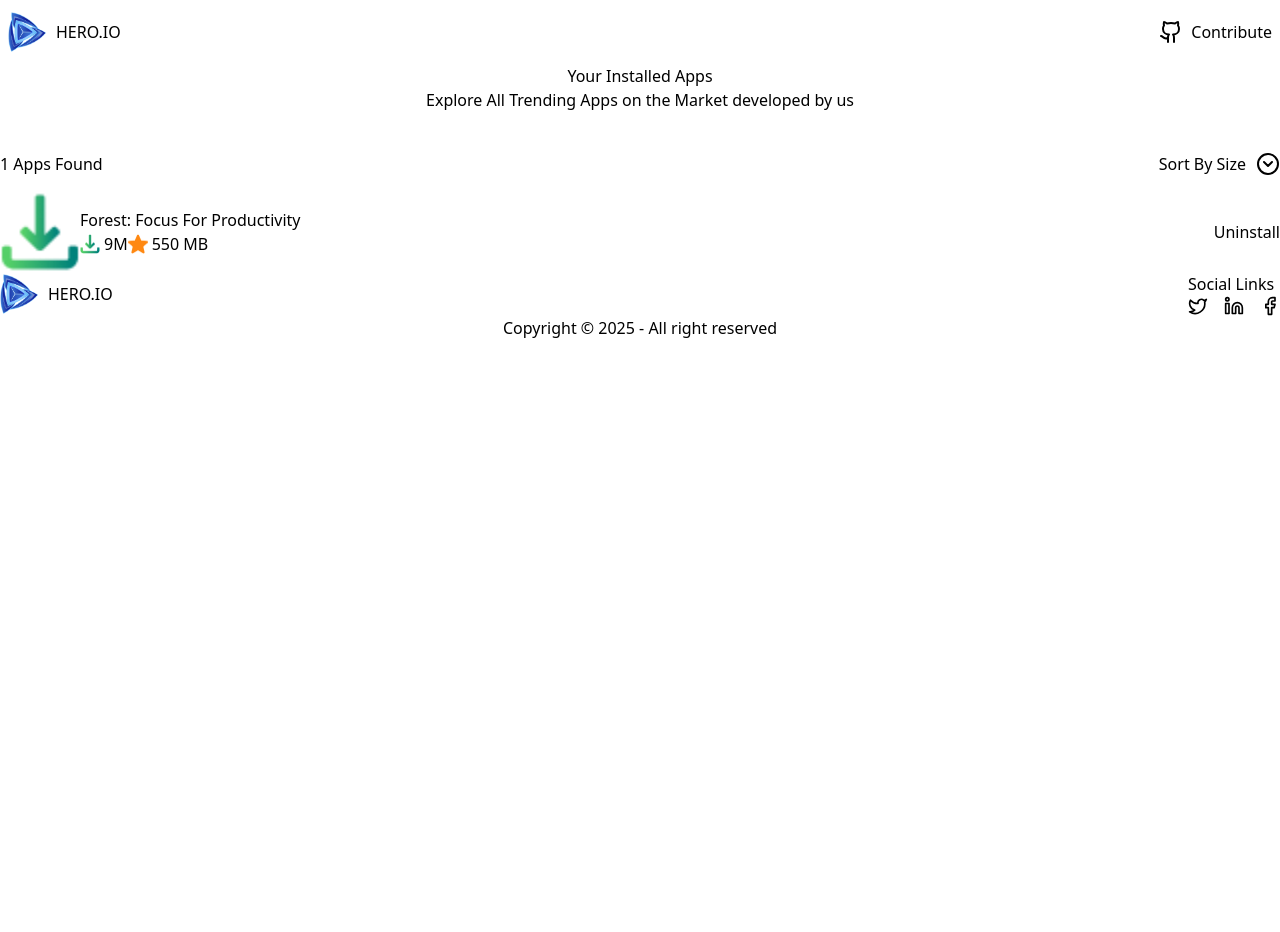
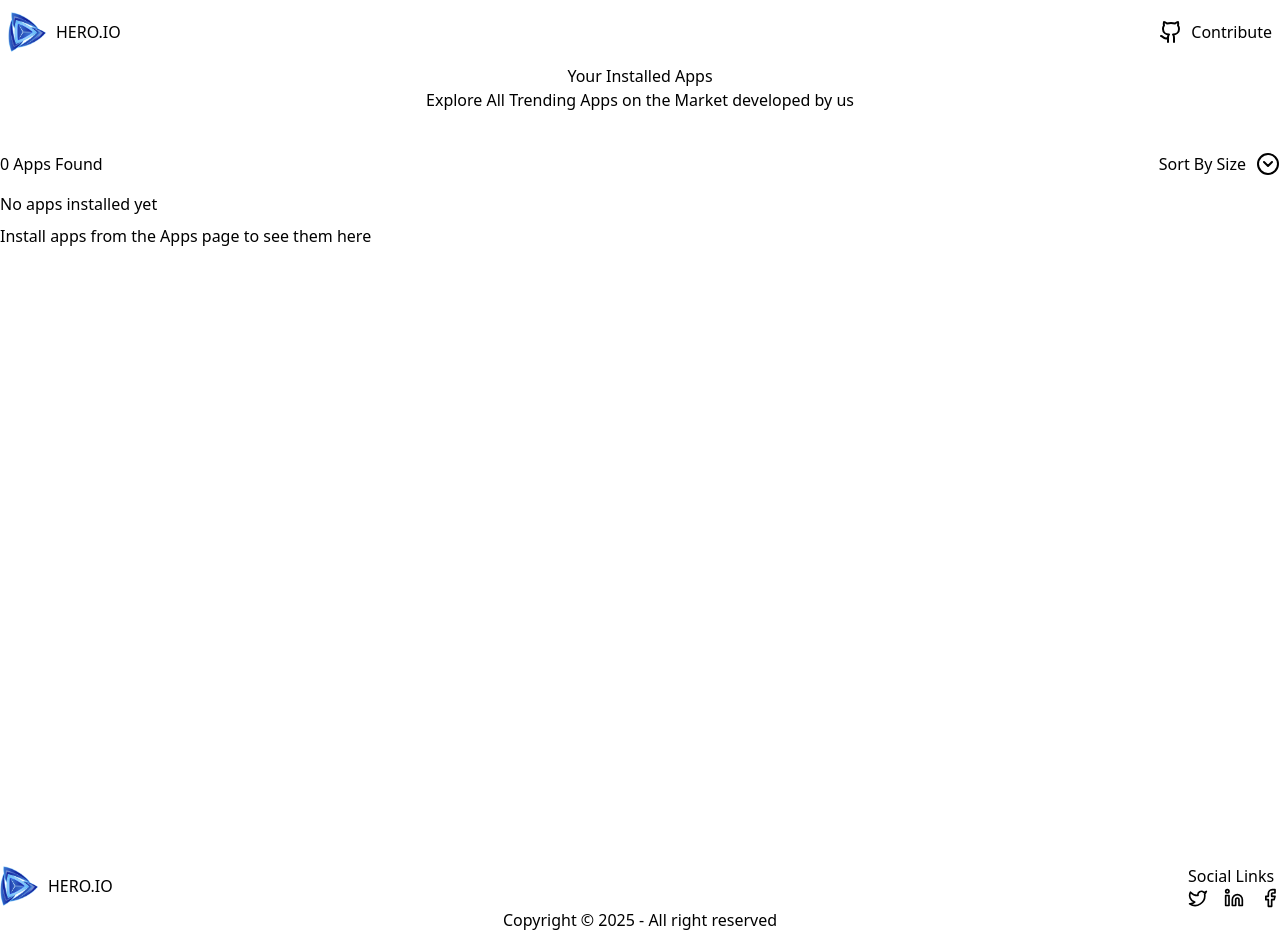
Before and after one commit to mezbahDev/Hero.IO, a React (Vite) app: page /installation in a window 1280 px wide. Before the commit the page ends 800 px from the top, so only its background shows below. Built offline with nearby package versions, Linux system fonts and the light colour scheme.

Commit message:
added div by install button in installation

```diff
--- a/package.json
+++ b/package.json
@@ -16,6 +16,7 @@
     "react-dom": "^19.1.1",
     "react-router": "^7.9.3",
     "react-router-dom": "^7.9.3",
+    "react-toastify": "^11.0.5",
     "recharts": "^3.2.1",
     "tailwindcss": "^4.1.14"
   },
--- a/src/pages/AppDetail.jsx
+++ b/src/pages/AppDetail.jsx
@@ -9,6 +9,8 @@ import {
   Tooltip,
   ResponsiveContainer,
 } from "recharts";
+import { ToastContainer, toast } from "react-toastify";
+import "react-toastify/dist/ReactToastify.css";
 import download from "../assets/icon-downloads.png";
 import rating from "../assets/icon-ratings.png";
 import review from "../assets/review.png";
@@ -24,12 +26,45 @@ const AppDetail = () => {
       .then((data) => {
         const selectedApp = data.find((item) => item.id === Number(id));
         setApp(selectedApp);
+
+        // Check if app is already installed
+        const installedApps =
+          JSON.parse(localStorage.getItem("installedApps")) || [];
+        const isAppInstalled = installedApps.some(
+          (installedApp) => installedApp.id === selectedApp.id
+        );
+        setIsInstalled(isAppInstalled);
       })
       .catch((err) => console.log("Error loading app data:", err));
   }, [id]);
 
   const handleInstall = () => {
-    setIsInstalled(true);
+    if (app && !isInstalled) {
+      // Show toast loading
+      const toastId = toast.loading(`${app.title} is installing...`);
+
+      // Simulate installation delay
+      setTimeout(() => {
+        // Save to localStorage
+        const installedApps =
+          JSON.parse(localStorage.getItem("installedApps")) || [];
+        const updatedApps = [...installedApps, app];
+        localStorage.setItem("installedApps", JSON.stringify(updatedApps));
+
+        setIsInstalled(true);
+
+        // ✅ Custom event trigger করুন Installation page update করার জন্য
+        window.dispatchEvent(new Event("installedAppsUpdated"));
+
+        // Update toast to success
+        toast.update(toastId, {
+          render: `${app.title} installed successfully!`,
+          type: "success",
+          isLoading: false,
+          autoClose: 3000,
+        });
+      }, 2000); // 2 seconds simulated installation
+    }
   };
 
   if (!app) return <p className="text-center mt-10 text-black">Loading...</p>;
@@ -133,6 +168,9 @@ const AppDetail = () => {
         </ResponsiveContainer>
       </div>
       <Description />
+
+      {/* Toast container */}
+      <ToastContainer position="top-right" />
     </div>
   );
 };
--- a/src/pages/Apps.jsx
+++ b/src/pages/Apps.jsx
@@ -1,12 +1,12 @@
 import React, { useEffect, useState } from "react";
 import Card from "../components/Card/Card";
 
-const Apps = ({ handleInstall }) => {
+const Apps = () => {
   const [allCards, setAllCards] = useState([]);
   const [searchQuery, setSearchQuery] = useState("");
 
   useEffect(() => {
-    fetch("data.json")
+    fetch("/data.json")
       .then((res) => res.json())
       .then((data) => setAllCards(data))
       .catch((err) => console.log("Error loading data:", err));
@@ -16,6 +16,17 @@ const Apps = ({ handleInstall }) => {
   const filteredCards = allCards.filter((card) =>
     card.title.toLowerCase().includes(searchQuery.toLowerCase())
   );
+
+  const handleInstall = (app) => {
+    const installedApps = JSON.parse(localStorage.getItem("installedApps")) || [];
+    if (!installedApps.find((installedApp) => installedApp.id === app.id)) {
+      const updatedApps = [...installedApps, app];
+      localStorage.setItem("installedApps", JSON.stringify(updatedApps));
+
+      // ✅ Custom event trigger করুন
+      window.dispatchEvent(new Event('installedAppsUpdated'));
+    }
+  };
 
   return (
     <div className="bg-[#f3f4f6] min-h-screen flex flex-col items-center p-[80px] gap-[40px]">
@@ -64,13 +75,19 @@ const Apps = ({ handleInstall }) => {
       {/* Display Cards */}
       {filteredCards.length > 0 ? (
         <div className="grid grid-cols-1 sm:grid-cols-2 md:grid-cols-3 lg:grid-cols-4 gap-6 text-black mt-10">
-          {filteredCards.map((singleCard) => (
-            <Card
-              key={singleCard.id}
-              singleCard={singleCard}
-              onInstall={() => handleInstall(singleCard)} // ✅ props
-            />
-          ))}
+          {filteredCards.map((singleCard) => {
+            const installedApps = JSON.parse(localStorage.getItem("installedApps")) || [];
+            const isInstalled = installedApps.some(app => app.id === singleCard.id);
+
+            return (
+              <Card
+                key={singleCard.id}
+                singleCard={singleCard}
+                onInstall={() => handleInstall(singleCard)}
+                isInstalled={isInstalled}
+              />
+            );
+          })}
         </div>
       ) : (
         <p className="text-black text-6xl mt-10">No Apps Found</p>
--- a/src/pages/installation.jsx
+++ b/src/pages/installation.jsx
@@ -1,11 +1,48 @@
-import React from "react";
+import React, { useState, useEffect } from "react";
 import { CircleChevronDown } from "lucide-react";
 import downloadIcon from "../assets/icon-downloads.png";
 import ratings from "../assets/icon-ratings.png";
 
-const installation = () => {
+const Installation = () => {
+  const [installedApps, setInstalledApps] = useState([]);
+
+  // localStorage থেকে installed apps load করুন
+  const loadInstalledApps = () => {
+    const savedApps = JSON.parse(localStorage.getItem("installedApps")) || [];
+    setInstalledApps(savedApps);
+  };
+
+  useEffect(() => {
+    // প্রথমবার load করুন
+    loadInstalledApps();
+
+    // ✅ Custom event listen করুন
+    const handleInstalledAppsUpdate = () => {
+      loadInstalledApps();
+    };
+
+    window.addEventListener("installedAppsUpdated", handleInstalledAppsUpdate);
+
+    // Cleanup
+    return () => {
+      window.removeEventListener(
+        "installedAppsUpdated",
+        handleInstalledAppsUpdate
+      );
+    };
+  }, []);
+
+  const handleUninstall = (appId) => {
+    const updatedApps = installedApps.filter((app) => app.id !== appId);
+    setInstalledApps(updatedApps);
+    localStorage.setItem("installedApps", JSON.stringify(updatedApps));
+
+    // ✅ Uninstall করলেও event trigger করুন
+    window.dispatchEvent(new Event("installedAppsUpdated"));
+  };
+
   return (
-    <div className="flex flex-col items-center p-[80px] bg-[#f1f1f1]">
+    <div className="flex flex-col items-center p-[80px] bg-[#f1f1f1] min-h-screen">
       <div className="flex flex-col items-center gap-[16px]">
         <h1 className="text-[48px] text-[#001931] font-bold">
           Your Installed Apps
@@ -17,21 +54,40 @@ const installation = () => {
 
       <div className="w-full px-[40px] mt-[40px]">
         <div className="flex justify-between items-center">
-          <p className="text-black text-[24px] font-semibold">1 Apps Found</p>
+          <p className="text-black text-[24px] font-semibold">
+            {installedApps.length} {installedApps.length === 1 ? "App" : "Apps"}{" "}
+            Found
+          </p>
           <div className="text-[#627382] flex items-center border py-[12px] px-[16px] rounded-[4px] cursor-pointer">
             Sort By Size <CircleChevronDown className="ml-[10px]" />
           </div>
         </div>
       </div>
 
-      <div className="w-full text-black flex flex-col gap-4 bg-white p-4 mt-4 rounded-[8px] shadow-md">
+      <div className="w-full px-[40px] mt-4">
+        {installedApps.length === 0 ? (
+          <div className="text-center py-16 bg-white rounded-[8px] shadow-md">
+            <p className="text-[#627382] text-xl">No apps installed yet</p>
+            <p className="text-[#627382] mt-2">
+              Install apps from the Apps page to see them here
+            </p>
+          </div>
+        ) : (
+          <div className="space-y-4">
+            {installedApps.map((app) => (
+              <div
+                key={app.id}
+                className="w-full text-black flex flex-col gap-4 bg-white p-4 rounded-[8px] shadow-md"
+              >
                 <div className="flex justify-between items-center">
                   <div className="flex gap-[16px] items-center p-[16px]">
-            <img src={downloadIcon} alt="" className="w-[80px] h-[80px]" />
+                    <img
+                      src={app.image}
+                      alt={app.title}
+                      className="w-[80px] h-[80px] object-cover rounded"
+                    />
                     <div className="flex flex-col gap-[16px]">
-              <h1 className="text-[20px] font-medium">
-                Forest: Focus For Productivity
-              </h1>
+                      <h1 className="text-[20px] font-medium">{app.title}</h1>
                       <div className="flex gap-[16px]">
                         <div className="flex gap-[4px] items-center">
                           <img
@@ -39,23 +95,38 @@ const installation = () => {
                             src={downloadIcon}
                             alt="download icon"
                           />
-                  <p className="text-[#00D390] font-medium">9M</p>
+                          <p className="text-[#00D390] font-medium">
+                            {app.downloads}
+                          </p>
                         </div>
                         <div className="flex items-center gap-[4px]">
-                  <img className="w-[20px]" src={ratings} alt="ratings icon" />
-                  <p className="text-[#FF8811] font-medium">5</p>
+                          <img
+                            className="w-[20px]"
+                            src={ratings}
+                            alt="ratings icon"
+                          />
+                          <p className="text-[#FF8811] font-medium">
+                            {app.ratingAvg}
+                          </p>
                         </div>
-                <div className="text-[#627382]">50 MB</div>
+                        <div className="text-[#627382]">{app.size}</div>
                       </div>
                     </div>
                   </div>
-          <button className="bg-[#00D390] h-[43px] px-[16px] rounded-[4px] font-semibold text-white">
+                  <button
+                    onClick={() => handleUninstall(app.id)}
+                    className="bg-red-500 hover:bg-red-600 h-[43px] px-[16px] rounded-[4px] font-semibold text-white transition"
+                  >
                     Uninstall
                   </button>
                 </div>
+              </div>
+            ))}
+          </div>
+        )}
       </div>
     </div>
   );
 };
 
-export default installation;
+export default Installation;
```
Also changed, not shown: 1 other file (tests, documents, lock files or other folders). Lines whose indentation alone changed are shown as unchanged.
